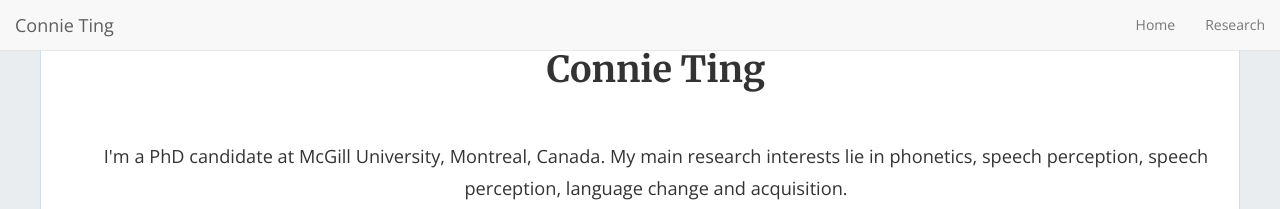
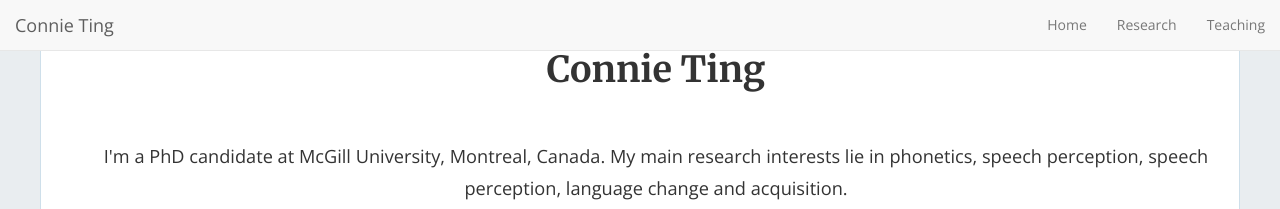
Before and after one commit to connieting/connieting.github.io, a Jekyll site: the page built from index.html, in a window 1280 px wide. Shown: the top 209 px of the page. Built offline with Jekyll 4.4.1, drawn with Linux system fonts in a browser that asks for light colours; nearby versions of some CDN libraries.

Commit message:
Update _config.yml
added teaching.md page to navigation

```diff
--- a/_config.yml
+++ b/_config.yml
@@ -99,3 +99,4 @@ enable_nav: true
 nav_item:
   - { url: '/', text: 'Home' }
   - { url: '/research', text: 'Research' }
+  - { url: '/teaching', text: 'Teaching' }
```
